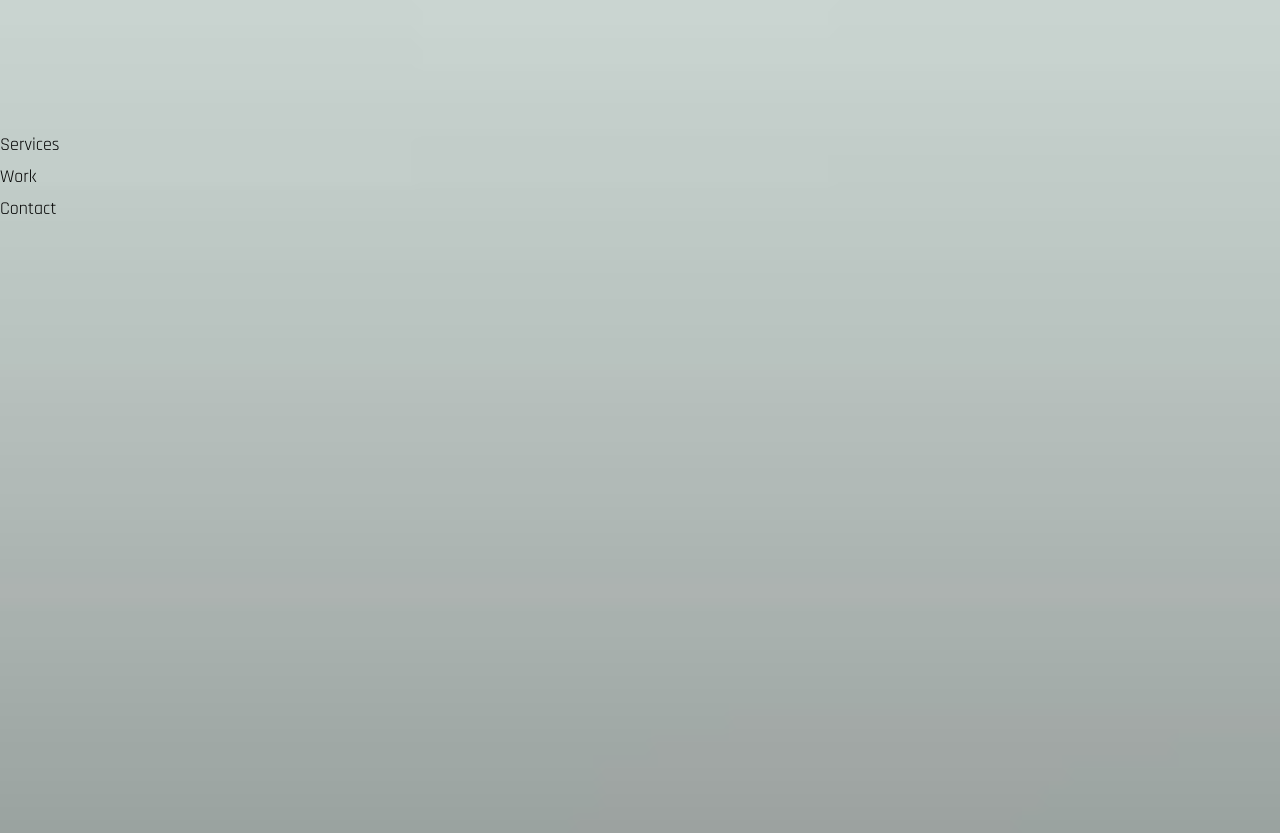
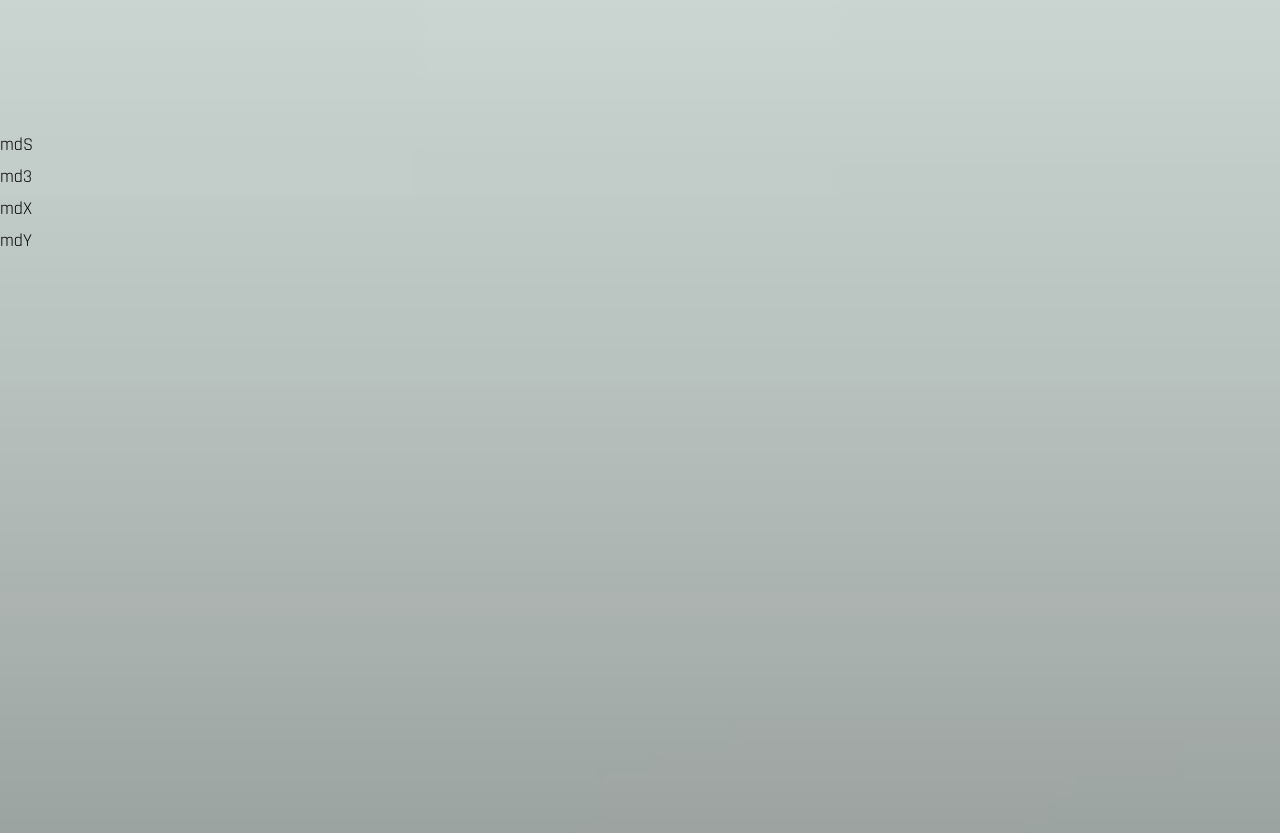
Before and after one commit to MaxRoos04/Tesla-website-project, a React (Create React App) app: page / in a window 1280 px wide. Shown: the part 1480-2313 px from the top of the page. Built offline with nearby package versions, Linux system fonts and the light colour scheme; the HTML template or start-up script is replaced by a standard one; a web font is replaced by a local one.

Commit message:
Added all the tesla model pages to app.js

```diff
--- a/src/App.js
+++ b/src/App.js
@@ -4,9 +4,10 @@ import Banner from './components/Banner';
 import Header from './components/Header';
 import Nav from './components/Nav';
 import SC from './components/SC';
-import Services from './components/Services';
-import Work from './components/Work';
-import Contact from './components/Contact';
+import MdS from './components/MdS';
+import Md3 from './components/Md3';
+import MdX from './components/MdX';
+import MdY from './components/MdY';
 
 const App = () => {
   return (
@@ -15,9 +16,10 @@ const App = () => {
       <Banner />
       <Nav />
       <SC />
-      <Services />
-      <Work />
-      <Contact />
+      <MdS />
+      <Md3 />
+      <MdX />
+      <MdY />
       { <div className='h-[4000px]'></div> }
     </div>
   );
--- a/src/components/MdS.js
+++ b/src/components/MdS.js
@@ -0,0 +1,7 @@
+import React from 'react';
+
+const mdS = () => {
+  return <div>mdS</div>;
+};
+
+export default mdS;
```
